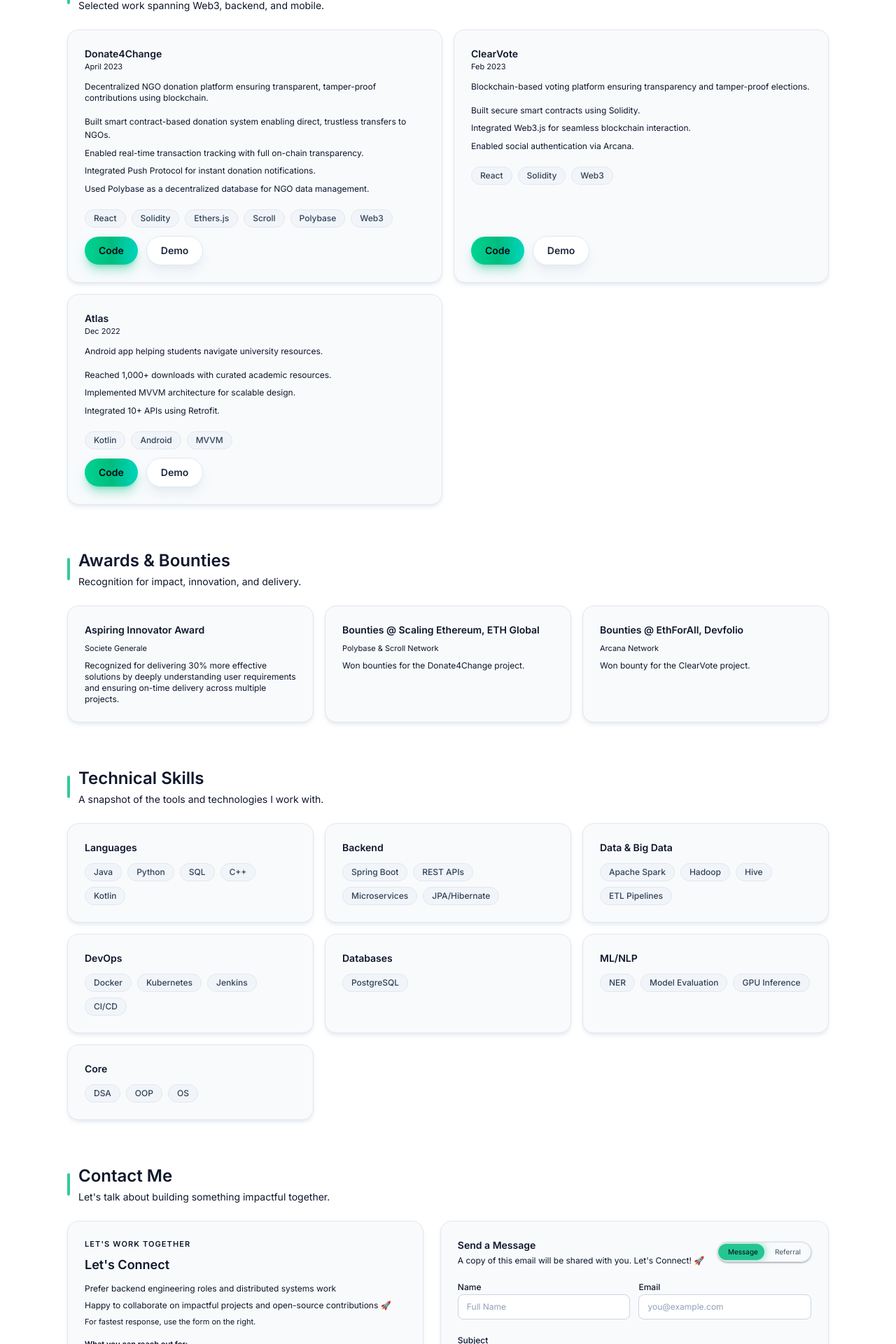
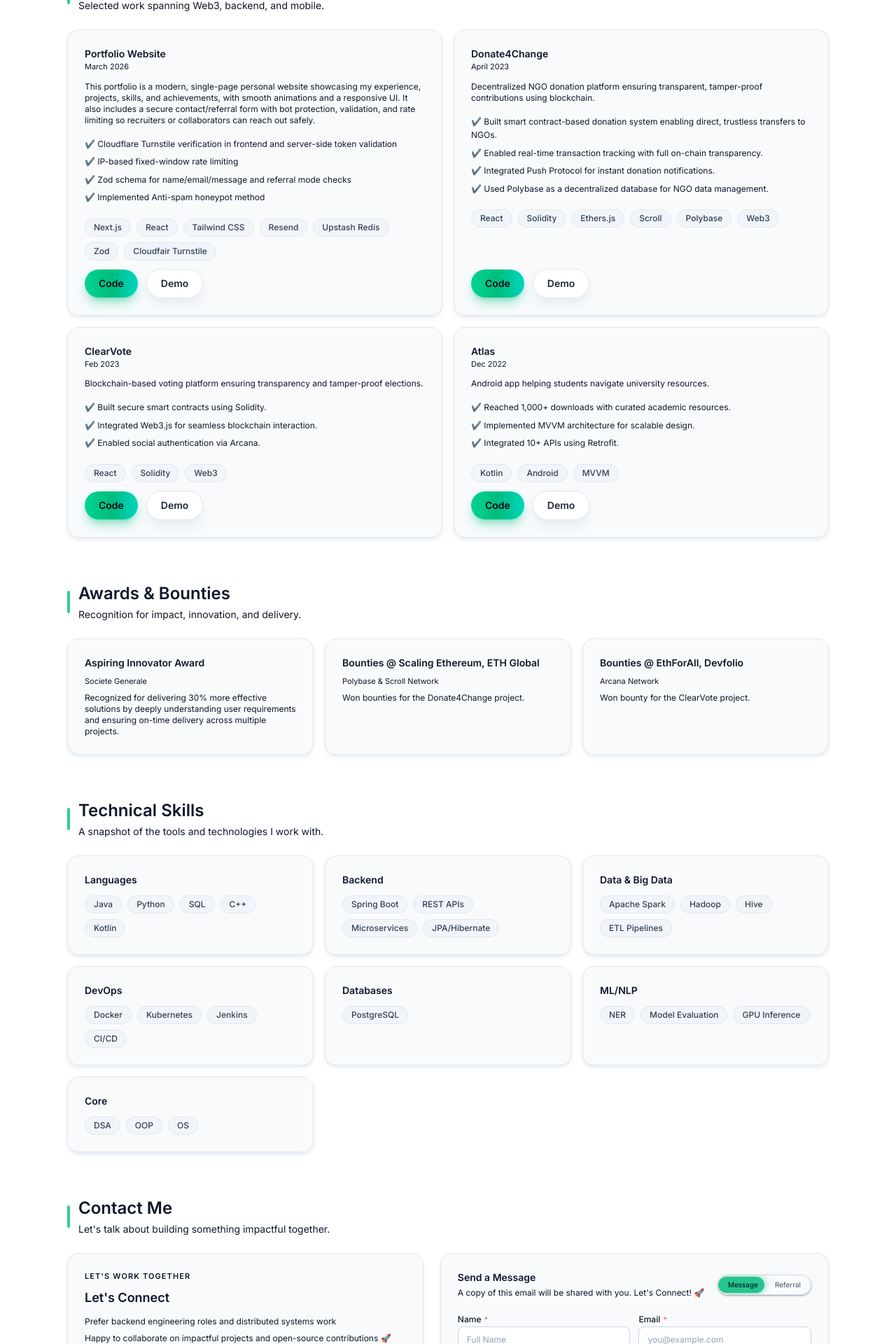
Before and after one commit to Tanishq6210/tanishqtyagi.in, a Next.js app: page / in a window 1280 px wide. Shown: the part 1271-3191 px from the top of the page at 70% size. Built offline with nearby package versions, Linux system fonts and the light colour scheme; no server answers.

Commit message:
Added tick sign

```diff
--- a/src/app/api/send-email/route.ts
+++ b/src/app/api/send-email/route.ts
@@ -19,8 +19,8 @@ const redis = new Redis({
   token: process.env.TT_KV_REST_API_TOKEN!,
 });
 
-const RATE_LIMIT_WINDOW_SECONDS = 10;
-const RATE_LIMIT_MAX_REQUESTS = 5;
+const RATE_LIMIT_WINDOW_SECONDS = 3600;
+const RATE_LIMIT_MAX_REQUESTS = 3;
 const ALLOWED_ORIGINS = process.env.CORS_ALLOWED_ORIGINS ? process.env.CORS_ALLOWED_ORIGINS.split(",").map((origin) => origin.trim()) : [];
 
 const sendEmailSchema = z.object({
--- a/src/app/page.tsx
+++ b/src/app/page.tsx
@@ -714,6 +714,11 @@ declare global {
 
 function ContactSection() {
   const TOAST_DURATION_MS = 5000;
+  const requiredMark = (
+    <span aria-hidden="true" className="ml-1 text-[11px] text-red-400">
+      *
+    </span>
+  );
   const [mode, setMode] = useState<"message" | "referral">("message");
   // Turnstile callback is registered once per `siteKey`. Keep a ref to the latest
   // tab selection so `submitForm()` sends the correct `mode` to the API.
@@ -937,7 +942,7 @@ function ContactSection() {
                 contributions 🚀
               </p>
               <p className="text-[11px] text-slate-400">
-                For fastest response, use the form on the right.
+                For fastest response, use the form in the portfolio.
               </p>
             </div>
           </div>
@@ -1211,7 +1216,7 @@ function ContactSection() {
                 htmlFor="name"
                 className="text-xs font-medium text-slate-300"
               >
-                Name
+                Name{requiredMark}
               </label>
               <input
                 id="name"
@@ -1227,7 +1232,7 @@ function ContactSection() {
                 htmlFor="email"
                 className="text-xs font-medium text-slate-300"
               >
-                Email
+                Email{requiredMark}
               </label>
               <input
                 id="email"
@@ -1260,6 +1265,7 @@ function ContactSection() {
               className="text-xs font-medium text-slate-300"
             >
               {isReferral ? "Job IDs" : "Subject"}
+              {requiredMark}
             </label>
             <input
               id="subject"
@@ -1280,6 +1286,7 @@ function ContactSection() {
               className="text-xs font-medium text-slate-300"
             >
               {isReferral ? "Why are you a good fit for this role?" : "Message"}
+              {requiredMark}
             </label>
               <textarea
                 id="message"
--- a/src/data/content.ts
+++ b/src/data/content.ts
@@ -38,8 +38,7 @@ Looking forward to connecting with you 🤝
 
 Warm regards,
 Tanishq Tyagi`,
-  phone: "9837885503",
-  github: "https://github.com/git-tanishq-tyagi",
+  github: "https://github.com/Tanishq6210",
   linkedin: "https://www.linkedin.com/in/tanishq-tyagi",
   /** Hosted under public/ — used for hero + contact resume download */
   resumePublicPath: "/Resume_Tanishq_2026.pdf",
@@ -106,16 +105,31 @@ export const experiences = [
 ];
 
 export const projects = [
+    {
+  name: "Portfolio Website",
+  period: "March 2026",
+  description:
+    "This portfolio is a modern, single-page personal website showcasing my experience, projects, skills, and achievements, with smooth animations and a responsive UI. It also includes a secure contact/referral form with bot protection, validation, and rate limiting so recruiters or collaborators can reach out safely.",
+  bullets: [
+    "✔️ Cloudflare Turnstile verification in frontend and server-side token validation",
+    "✔️ IP-based fixed-window rate limiting",
+    "✔️ Zod schema for name/email/message and referral mode checks",
+    "✔️ Implemented Anti-spam honeypot method",
+  ],
+  tags: ["Next.js", "React", "Tailwind CSS", "Resend", "Upstash Redis", "Zod", "Cloudfair Turnstile"],
+  codeUrl: "https://github.com/Tanishq6210/tanishqtyagi.in",
+  demoUrl: "https://tanishqtyagi.in"
+},
   {
   name: "Donate4Change",
   period: "April 2023",
   description:
     "Decentralized NGO donation platform ensuring transparent, tamper-proof contributions using blockchain.",
   bullets: [
-    "Built smart contract-based donation system enabling direct, trustless transfers to NGOs.",
-    "Enabled real-time transaction tracking with full on-chain transparency.",
-    "Integrated Push Protocol for instant donation notifications.",
-    "Used Polybase as a decentralized database for NGO data management.",
+    "✔️ Built smart contract-based donation system enabling direct, trustless transfers to NGOs.",
+    "✔️ Enabled real-time transaction tracking with full on-chain transparency.",
+    "✔️ Integrated Push Protocol for instant donation notifications.",
+    "✔️ Used Polybase as a decentralized database for NGO data management.",
   ],
   tags: ["React", "Solidity", "Ethers.js", "Scroll", "Polybase", "Web3"],
   codeUrl: "https://github.com/Tanishq6210/Donate4Change",
@@ -127,9 +141,9 @@ export const projects = [
   description:
     "Blockchain-based voting platform ensuring transparency and tamper-proof elections.",
   bullets: [
-    "Built secure smart contracts using Solidity.",
-    "Integrated Web3.js for seamless blockchain interaction.",
-    "Enabled social authentication via Arcana.",
+    "✔️ Built secure smart contracts using Solidity.",
+    "✔️ Integrated Web3.js for seamless blockchain interaction.",
+    "✔️ Enabled social authentication via Arcana.",
   ],
   tags: ["React", "Solidity", "Web3"],
   codeUrl: "https://github.com/Tanishq6210/Voting_Dapp",
@@ -141,9 +155,9 @@ export const projects = [
   description:
     "Android app helping students navigate university resources.",
   bullets: [
-    "Reached 1,000+ downloads with curated academic resources.",
-    "Implemented MVVM architecture for scalable design.",
-    "Integrated 10+ APIs using Retrofit.",
+    "✔️ Reached 1,000+ downloads with curated academic resources.",
+    "✔️ Implemented MVVM architecture for scalable design.",
+    "✔️ Integrated 10+ APIs using Retrofit.",
   ],
   tags: ["Kotlin", "Android", "MVVM"],
   codeUrl: "https://github.com/Tanishq6210/Atlas-Kotlin/tree/main/Atlas",
```
